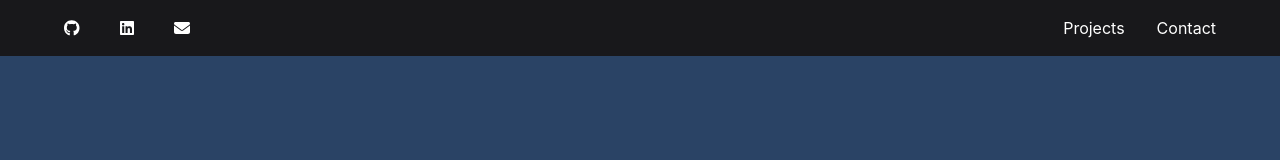
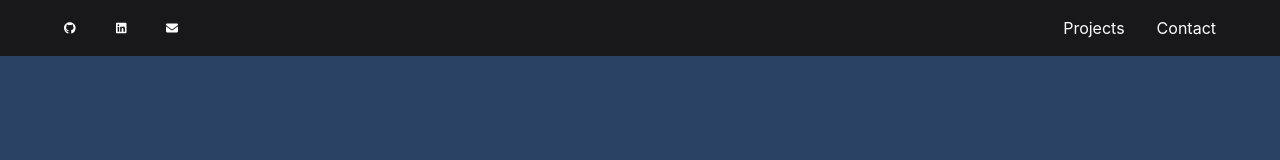
Before and after one commit to Ali-consciousroad/portfolio, a React (Create React App) app: page / in a window 1280 px wide. Shown: the top 160 px of the page. Built offline with nearby package versions, Linux system fonts and the light colour scheme.

Commit message:
Remove console message error linked to icon size format

```diff
--- a/src/components/Header.js
+++ b/src/components/Header.js
@@ -68,19 +68,19 @@ const Header = () => {
             {/* Left Section: Social Media Links */}
             <HStack spacing="40px">
               <a href="https://github.com/Ali-consciousroad">
-                <FontAwesomeIcon icon={faGithub} size="2px"/>
+                <FontAwesomeIcon icon={faGithub} size="xs"/>
               </a>
               <a href="https://www.linkedin.com/in/ali-dindar-a5917073/">
-                <FontAwesomeIcon icon={faLinkedin} size="2px"/>
+                <FontAwesomeIcon icon={faLinkedin} size="xs"/>
               </a>
               {/* <a href="https://medium.com">
-                <FontAwesomeIcon icon={faMedium} size="2px" />
+                <FontAwesomeIcon icon={faMedium} size="xs" />
               </a> */}
               {/* <a href="https://stackoverflow.com">
-                <FontAwesomeIcon icon={faStackOverflow} size="2px" />
+                <FontAwesomeIcon icon={faStackOverflow} size="xs" />
               </a> */}
               <a href="mailto:ali_dindar@live.be">
-                <FontAwesomeIcon icon={faEnvelope} size="2px" />
+                <FontAwesomeIcon icon={faEnvelope} size="xs" />
               </a>
             </HStack>
           </nav>
```
